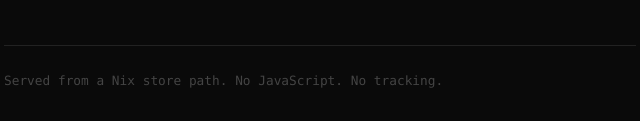
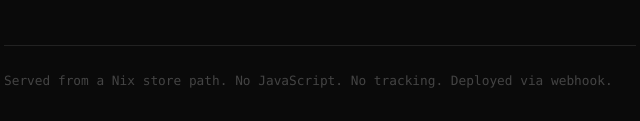
Before and after one commit to loomtex/seed, a plain HTML site: page site/index.html in a window 1280 px wide. Shown: the part 982-1103 px from the top of the page, 320-960 px from the left. Drawn offline with Linux system fonts and the light colour scheme.

Commit message:
Update landing page footer — webhook deploy test
Co-Authored-By: Joshua Perry <josh@6bit.com>

```diff
--- a/site/index.html
+++ b/site/index.html
@@ -131,7 +131,7 @@
   </section>
 
   <footer>
-    Served from a Nix store path. No JavaScript. No tracking.
+    Served from a Nix store path. No JavaScript. No tracking. Deployed via webhook.
   </footer>
 </body>
 </html>
```
